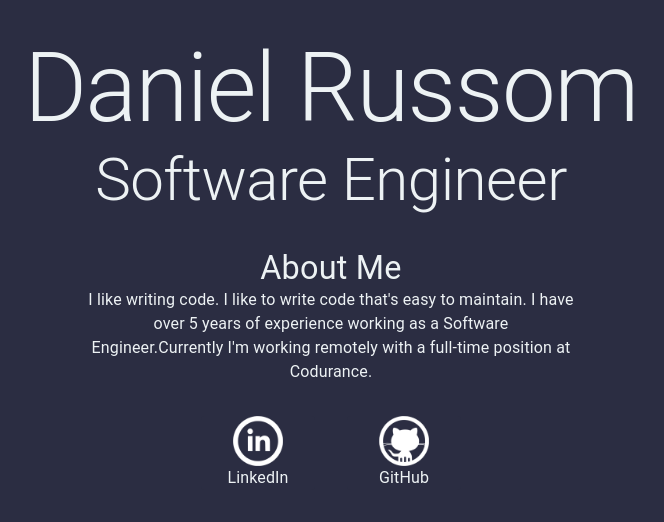
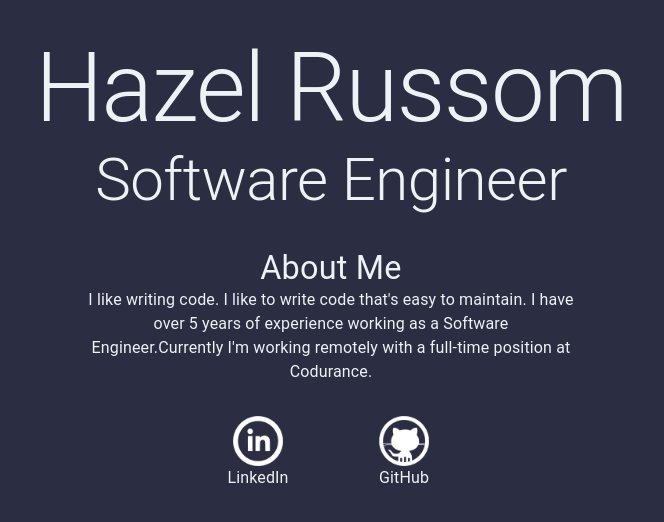
Before and after one commit to HazelRussom/hazelrussom.github.io, a React (Create React App) app: page / in a window 1280 px wide. Shown: the top 522 px of the page, without its empty margins (309-973 px from the left). Built offline with nearby package versions, Linux system fonts and the light colour scheme.

Commit message:
Fix name

```diff
--- a/public/index.html
+++ b/public/index.html
@@ -24,7 +24,7 @@
       work correctly both with client-side routing and a non-root public URL.
       Learn how to configure a non-root public URL by running `npm run build`.
     -->
-    <title>Daniel Russom</title>
+    <title>Hazel Russom</title>
   </head>
   <body>
     <noscript>You need to enable JavaScript to run this app.</noscript>
--- a/src/Header.js
+++ b/src/Header.js
@@ -5,7 +5,7 @@ export default function Header() {
   return (
     <Box m={4}>
       <Typography color='primary' variant='h1' align="center">
-        Daniel Russom
+        Hazel Russom
       </Typography>
       <Typography color='primary' variant='h2' align="center">
         Software Engineer
```
